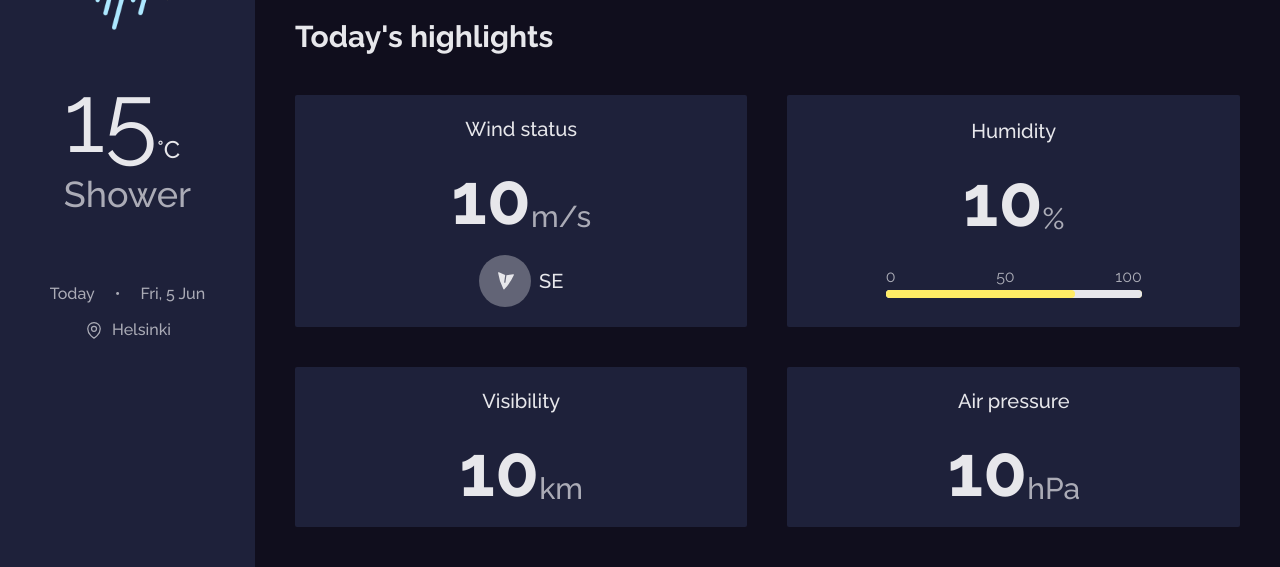
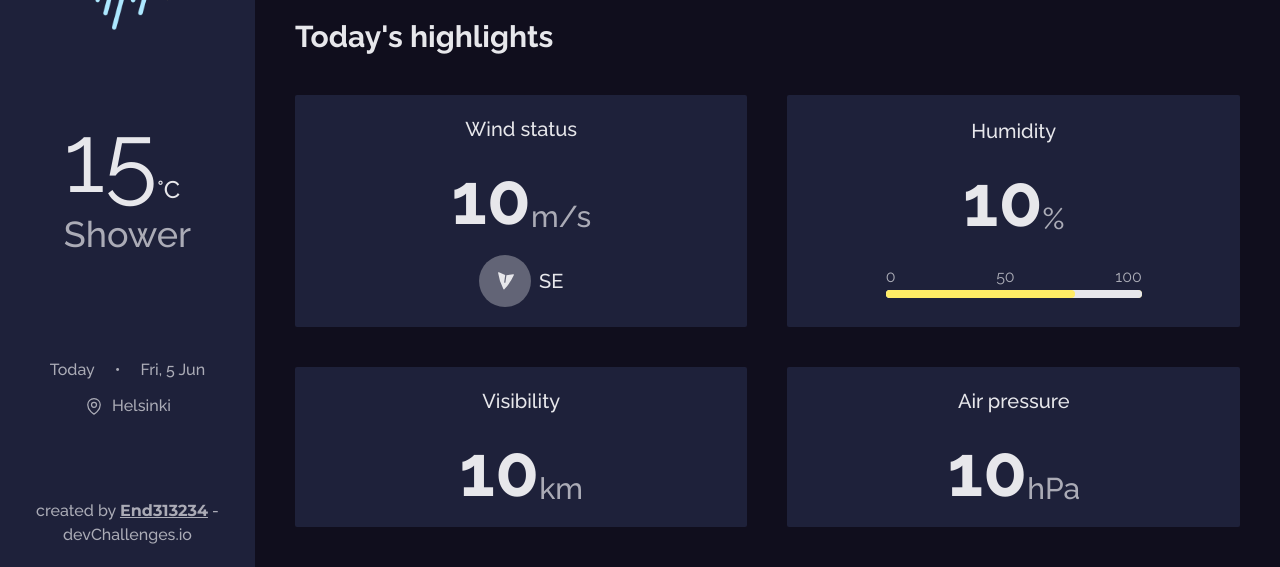
Before and after one commit to End313234/weather-app-challenge, a Next.js app: page / in a window 1280 px wide. Shown: the part 292-859 px from the top of the page. Built offline with nearby package versions, Linux system fonts and the light colour scheme.

Commit message:
feat: add credits

```diff
--- a/src/web/pages/home/weather-stats/index.tsx
+++ b/src/web/pages/home/weather-stats/index.tsx
@@ -20,7 +20,7 @@ export const WeatherStats: FC = () => {
 						height="150"
 					/>
 				</div>
-				<div className="flex flex-col gap-2">
+				<div className="flex flex-col gap-2 mt-10">
 					<div className="flex">
 						<h1 className="text-8xl font-normal">15</h1>
 						<h3 className="flex items-end">°C</h3>
@@ -28,7 +28,7 @@ export const WeatherStats: FC = () => {
 					<h3 className="text-opacity-70 text-4xl">Shower</h3>
 				</div>
 			</main>
-			<footer className="flex flex-col items-center mt-7 gap-3">
+			<footer className="flex flex-col items-center mt-16 gap-3">
 				<div className="flex gap-5">
 					<p>Today</p>
 					<p>•</p>
@@ -39,6 +39,20 @@ export const WeatherStats: FC = () => {
 					<p>Helsinki</p>
 				</div>
 			</footer>
+			<div className="flex items-end justify-end h-full">
+				<p className="text-center">
+					created by
+					{" "}
+					<a
+						href="https://github.com/End313234"
+						rel="noreferrer"
+						target="_blank"
+						className="underline font-bold font-credits"
+					>End313234</a>
+					{" "}
+					- devChallenges.io
+				</p>
+			</div>
 		</section>
 	)
 };
```
